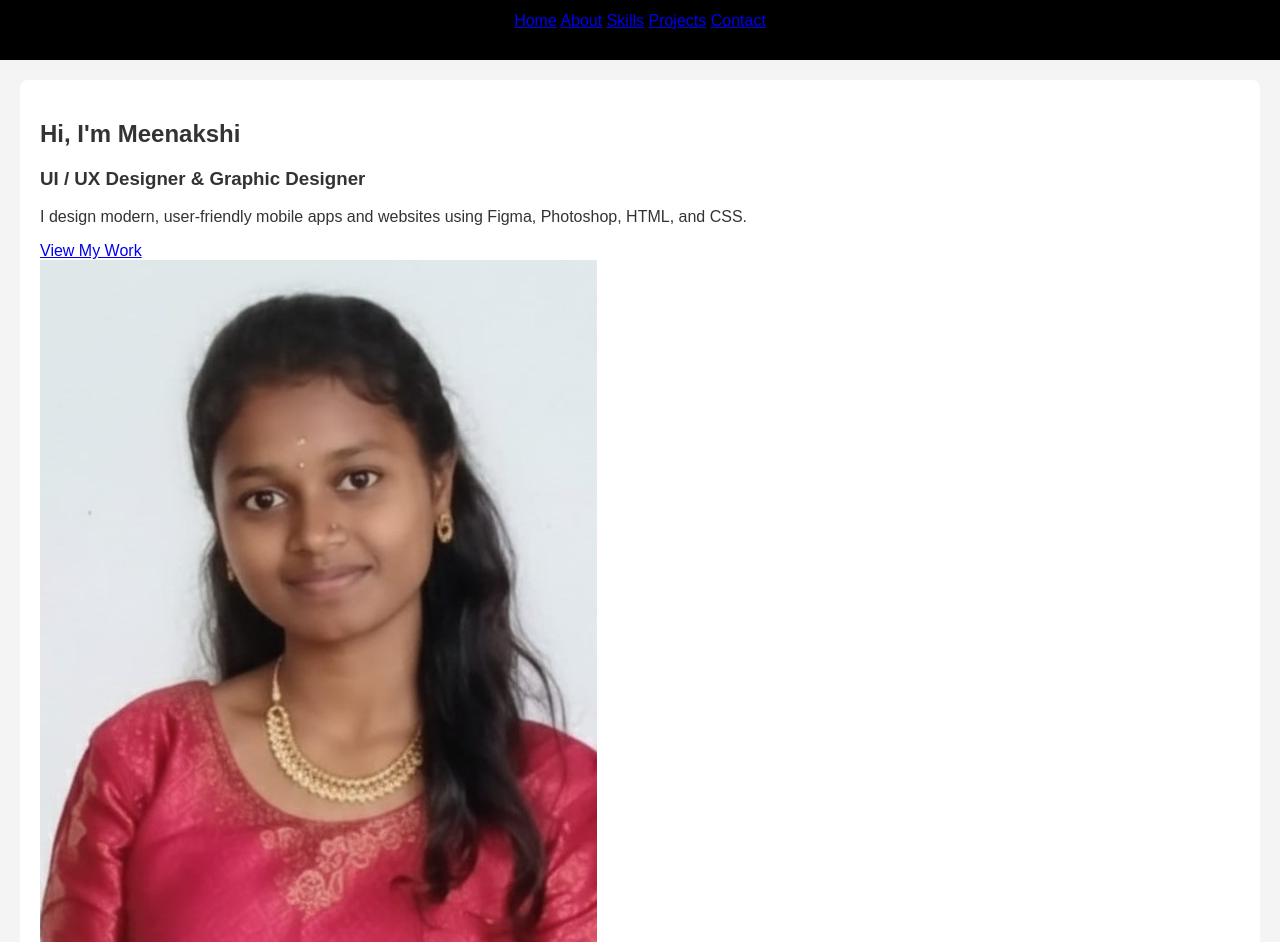
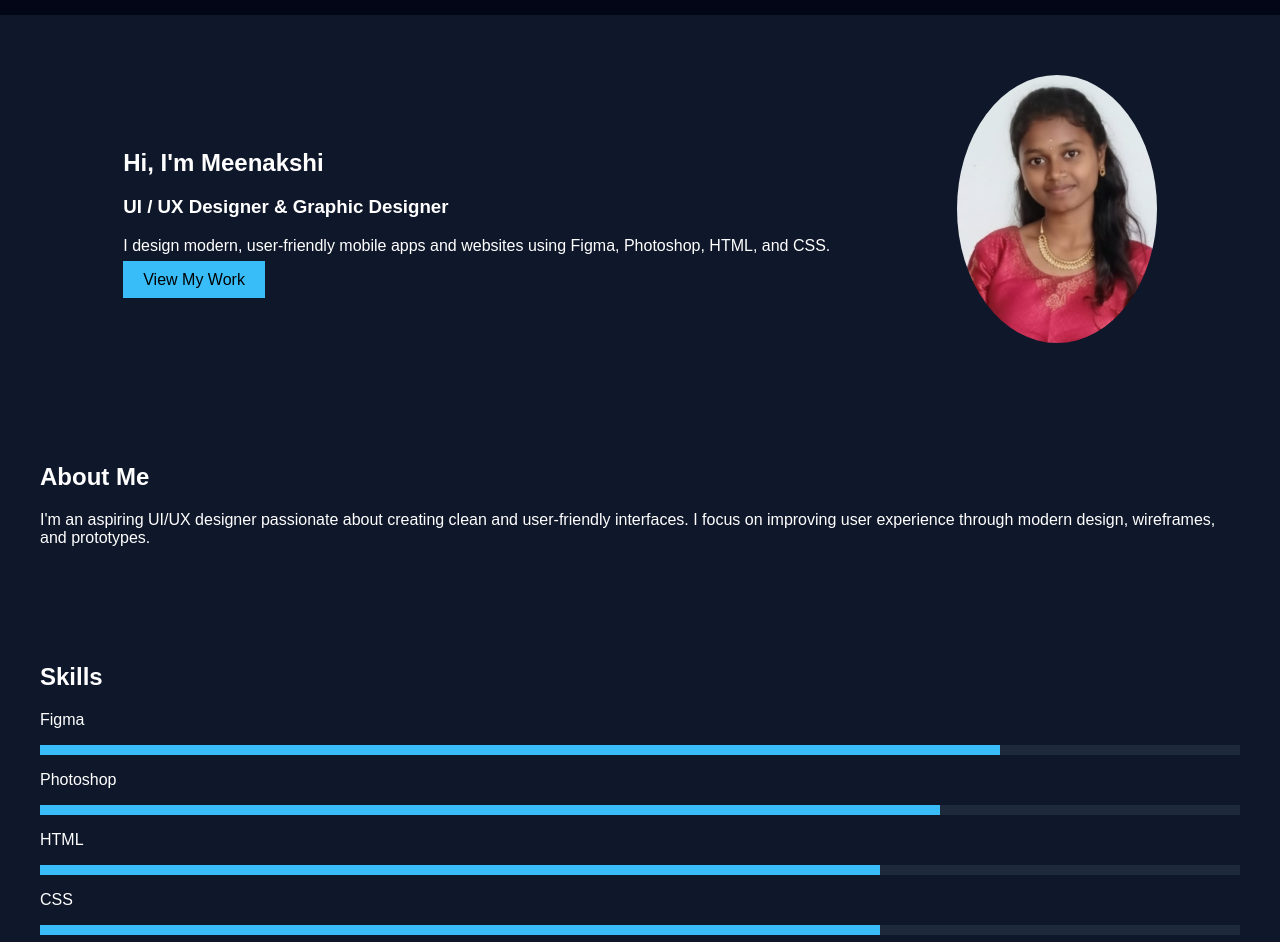
Before and after one commit to meenakshi032005-oss/Meenakshi032005-oss.github.io, a plain HTML site: page index.html in a window 1280 px wide. Shown: the part 93-1035 px from the top of the page. Drawn offline with Linux system fonts and the light colour scheme.

Commit message:
Update style.css

```diff
--- a/style.css
+++ b/style.css
@@ -1,64 +1,84 @@
-body {
-    font-family: Arial, sans-serif;
-    margin: 0;
-    background: #f4f4f4;
-    color: #333;
+body{
+  margin:0;
+  font-family:Arial;
+  background:#0f172a;
+  color:white;
 }
 
-header {
-    background: #000;
-    color: #fff;
-    text-align: center;
-    padding: 30px 10px;
+/* navbar */
+header{
+  display:flex;
+  justify-content:space-between;
+  padding:20px;
+  background:#020617;
 }
 
-header h1 {
-    margin: 0;
-    font-size: 36px;
+nav a{
+  color:white;
+  margin:10px;
+  text-decoration:none;
 }
 
-header p {
-    margin-top: 5px;
-    font-size: 16px;
+nav a:hover{
+  color:#38bdf8;
 }
 
-section {
-    background: #fff;
-    margin: 20px;
-    padding: 20px;
-    border-radius: 8px;
+/* hero */
+.hero{
+  display:flex;
+  align-items:center;
+  justify-content:space-around;
+  padding:60px;
 }
 
-h2 {
-    border-bottom: 2px solid #000;
-    padding-bottom: 5px;
+.hero img{
+  width:200px;
+  border-radius:50%;
 }
 
-.contact p {
-    margin: 5px 0;
+.btn{
+  background:#38bdf8;
+  padding:10px 20px;
+  color:black;
+  text-decoration:none;
 }
 
-table {
-    width: 100%;
-    border-collapse: collapse;
+/* sections */
+section{
+  padding:40px;
 }
 
-table, th, td {
-    border: 1px solid #000;
+/* skills */
+.bar{
+  background:#1e293b;
+  height:10px;
 }
 
-th, td {
-    padding: 10px;
-    text-align: center;
+.fill{
+  background:#38bdf8;
+  height:10px;
 }
 
-ul {
-    padding-left: 20px;
+/* projects */
+.project-grid{
+  display:flex;
+  gap:20px;
+  flex-wrap:wrap;
 }
 
-footer {
-    text-align: center;
-    padding: 15px;
-    background: #000;
-    color: #fff;
+.card{
+  background:#1e293b;
+  padding:20px;
+  width:200px;
 }
+
+.card img{
+  width:100%;
+}
+
+/* footer */
+footer{
+  text-align:center;
+  padding:20px;
+  background:#020617;
+}
```
